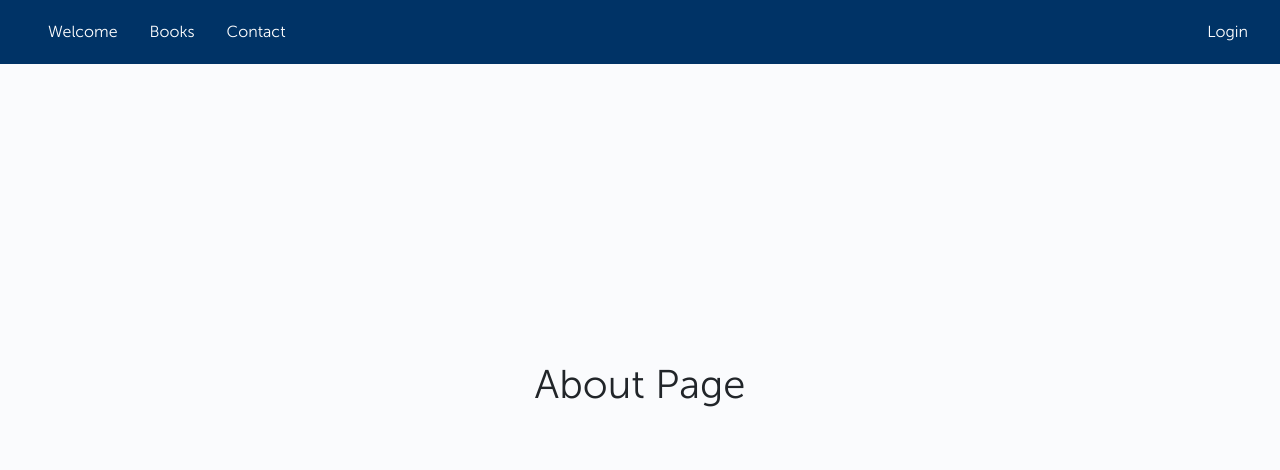
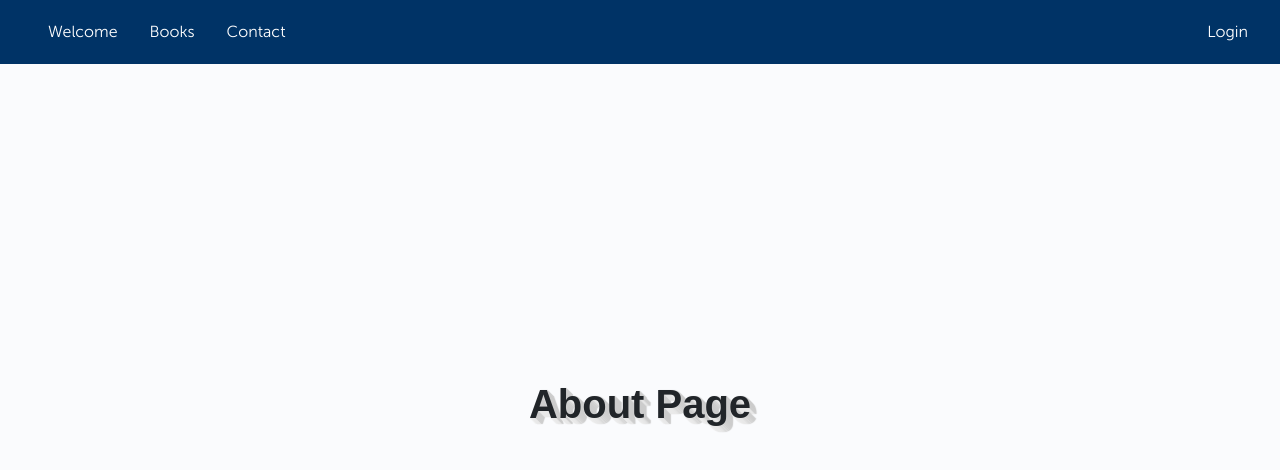
Before and after one commit to joselfv1979/books, a React (Create React App) app in the folder books-react-app/: page /contact in a window 1280 px wide. Shown: the top 470 px of the page. Built offline with nearby package versions, Linux system fonts and the light colour scheme; no server answers.

Commit message:
Modify About page style

```diff
--- a/books-react-app/src/pages/About.tsx
+++ b/books-react-app/src/pages/About.tsx
@@ -1,7 +1,9 @@
+import styles from '../assets/scss/globalStyles.module.scss';
+
 const About = () => {
     return (
         <div className='h-100 d-flex justify-content-center align-items-center pb-5'>
-            <h1 className='mb-5'>About Page</h1>
+            <h1 className={styles.aboutFont}>About Page</h1>
         </div>
     );
 };
```
